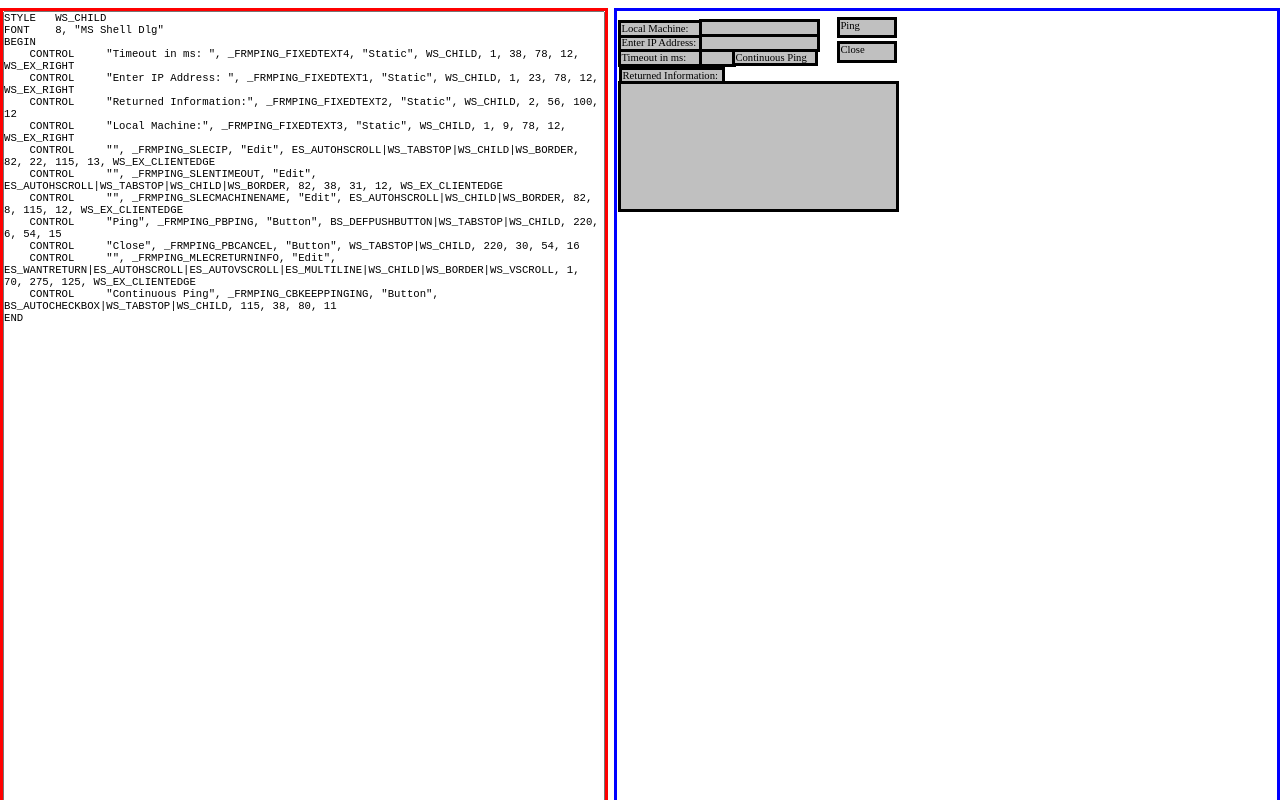
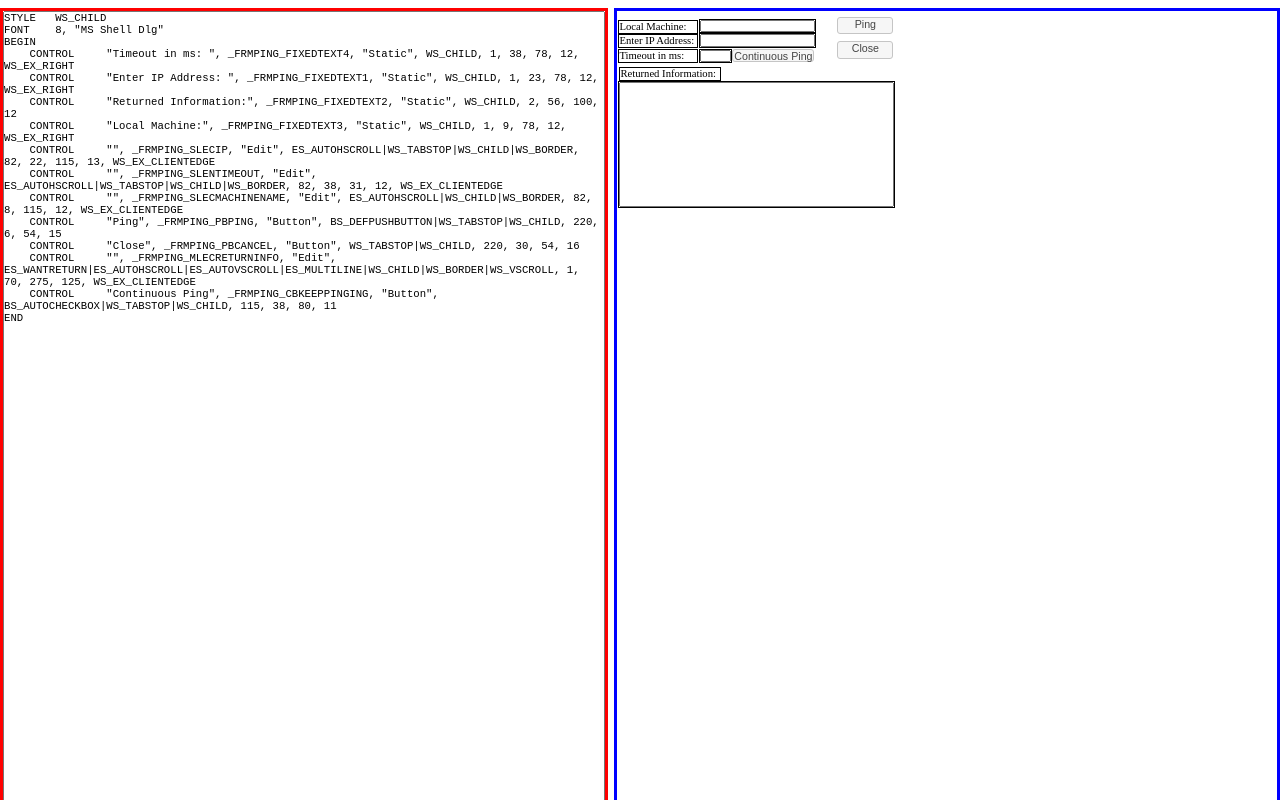
Before and after one commit to JRahmatiNL/VOML2HTML, a plain HTML site: page index.htm in a window 1280 px wide. Drawn offline with nearby package versions, Linux system fonts and the light colour scheme; files that its build step writes are made by us from their sources.

Commit message:
Map most common css classes for vo code to jquery ui controls

```diff
--- a/index.css
+++ b/index.css
@@ -4,5 +4,7 @@
     position: absolute;
     font-size: 8pt;
     border-style:solid;
-    background-color:silver;
+    border-width: 1px;
+    margin: 0;
+    padding: 0;
 }
--- a/index.js
+++ b/index.js
@@ -21,24 +21,47 @@ function UpdateUI()
         const element = textParts[index];
         uiPanel.innerHTML += GetHtml4VOResouce(element);
     }
+    MapVOClassesToJQueryUIControls();
 }
 
 function GetHtml4VOResouce(element)
 {
-    var myRegex = /\s*CONTROL\s"(.*?)",\s*(\w+),.*?(\d+), (\d+), (\d+), (\d+)/;
+    var myRegex = /\s*CONTROL\s"(.*?)",\s*(\w+), "(.*?)", .*?(\d+), (\d+), (\d+), (\d+)/;
     var groupValues = myRegex.exec(element);
     if(groupValues == null) return "";
 
     var groupIndex = 1;
     var controlsTextValue = groupValues[groupIndex++];
     var controlName = groupValues[groupIndex++];
+    var controlClass = groupValues[groupIndex++];
     var controlStyleText = ([
         `left: ${groupValues[groupIndex++]}px`, `top: ${groupValues[groupIndex++]}px`,
         `width: ${groupValues[groupIndex++]}px`, `height: ${groupValues[groupIndex++]}px`,
     ].join(";"));
     var controlAttributes = [
         `id="${controlName}"`, `title="${controlName}"`,
-        `class="vocontrol" style="${controlStyleText}"`
+        `class="vocontrol ${controlClass}" style="${controlStyleText}"`
     ].join(" ");
-    return (`<div ${controlAttributes} />${controlsTextValue}</div>`);
+    return (
+        `<div ${controlAttributes}>${controlsTextValue}</div>`
+    );
 }
+
+function MapVOClassesToJQueryUIControls()
+{
+    $(".vocontrol.edit").html(`<input style="width:100%;height:100%" />`);
+    $(".vocontrol.button").button();
+    $(".vocontrol.msctls_progress32").progressbar({value: 37});
+    $(".vocontrol.SysListView32").html([
+        `<div class="ui-widget-content">Listview</div>`,
+        `<div class="ui-widget-content">Items</div>`
+    ].join(""));
+    $(".vocontrol.ComboBox").html(
+        `<select style="display:inline-block;"><option>item1</option><option>item2</option></select>`
+    );
+    $(".vocontrol.ComboBox select").selectmenu();
+    $.each($('select'), function () {
+        $(this).selectmenu({ width : $(this).width()})
+    });
+    $(".vocontrol.SysListView32").selectable();
+}
```
